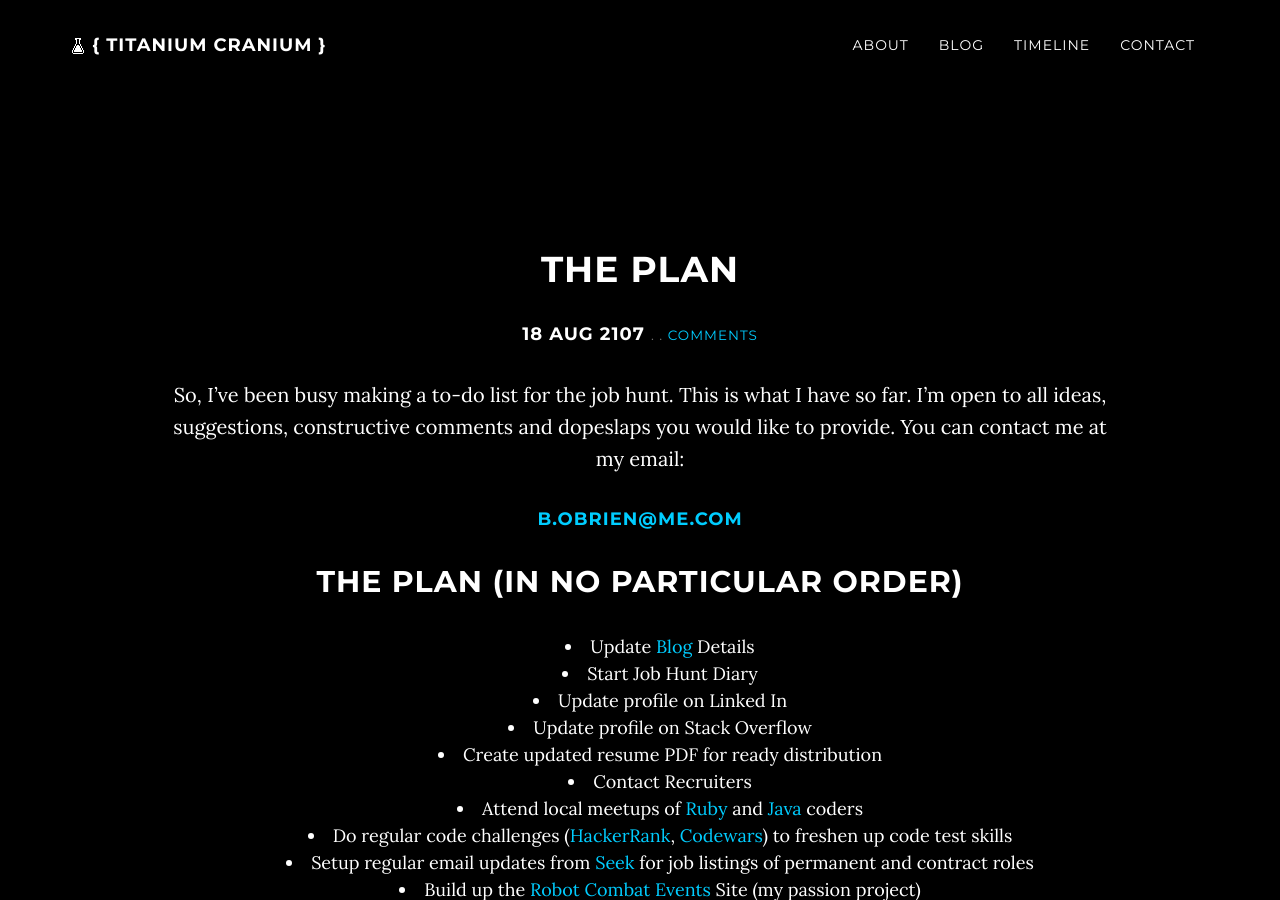
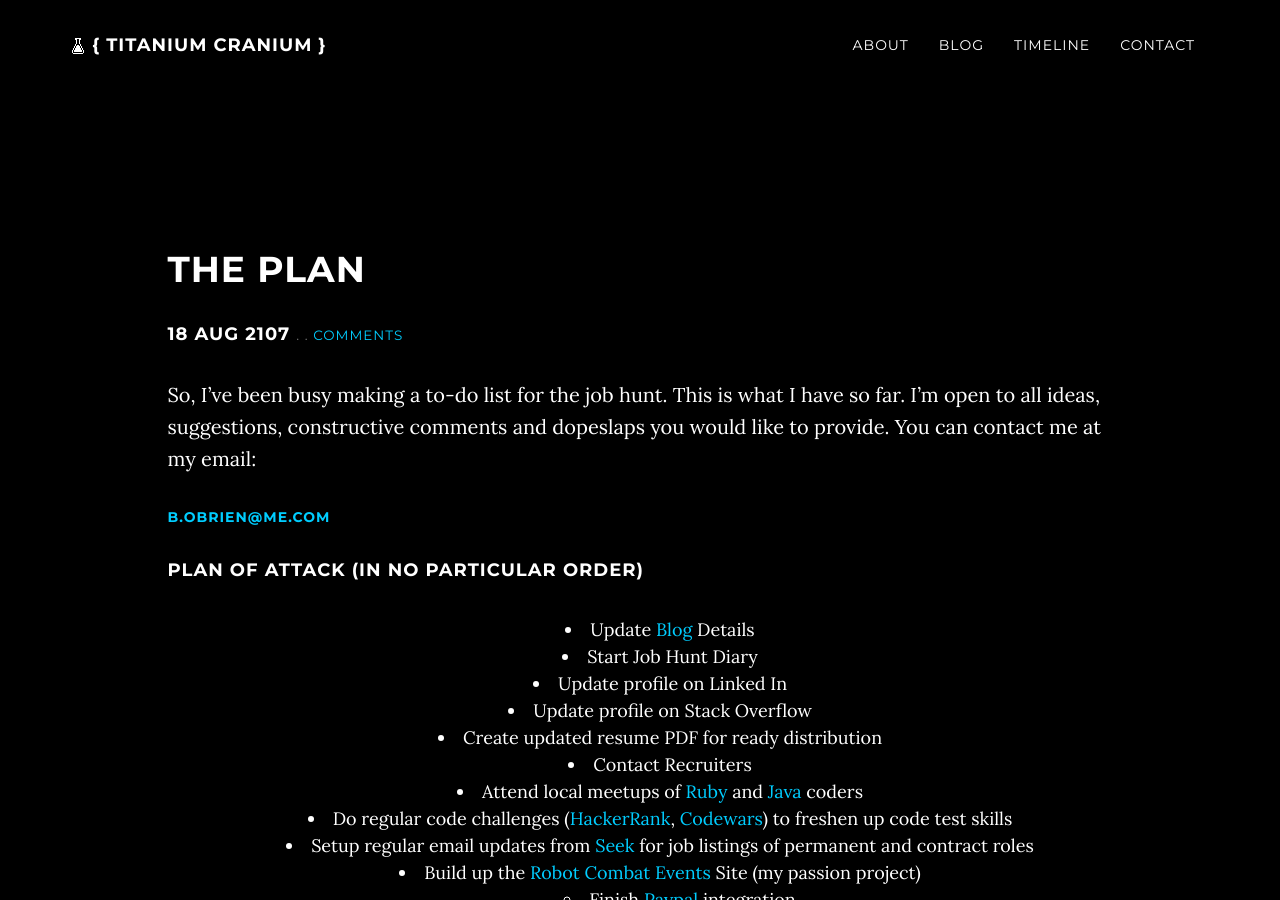
Before and after one commit to titanium-cranium/titanium-cranium.github.io, a Jekyll site: the page built from _posts/2107-08-18-the-plan.md, in a window 1280 px wide and 900 px high. Built offline with Jekyll 4.4.1, drawn with Linux system fonts in a browser that asks for light colours; nearby versions of some CDN libraries; our own code applies the rules of GitHub Pages for plain Markdown files.

Commit message:
more tweaks

```diff
--- a/_layouts/blog.html
+++ b/_layouts/blog.html
@@ -10,7 +10,7 @@
 
     {% include navigation.html %}
 
-    <section id="page" class="container content-section text-left">
+    <section id="page" class="container content-section text-center">
 
       <div class="row">
         <div class="col-md-10 col-md-offset-1 col-xs-10 col-xs-offset-1">
--- a/_layouts/post.html
+++ b/_layouts/post.html
@@ -10,7 +10,7 @@
 
     {% include navigation.html %}
 
-    <section id="post" class="container content-section text-center">
+    <section id="post" class="container content-section text-left">
       <div class="row">
         <div class="col-md-10 col-md-offset-1">
 
--- a/_posts/2107-08-18-the-plan.md
+++ b/_posts/2107-08-18-the-plan.md
@@ -1,7 +1,7 @@
 So, I've been busy making a to-do list for the job hunt.  This is what I have so far.  I'm open to all ideas, suggestions, constructive comments and dopeslaps you would like to provide.  You can contact me at my email:
-#### [b.obrien@me.com](b.obrien@me.com)
+##### [b.obrien@me.com](b.obrien@me.com)
 
-## The Plan (in no particular order)
+#### Plan of attack (in no particular order)
 
 * Update [Blog](titanium-cranium.github.io) Details
 * Start Job Hunt Diary
```
